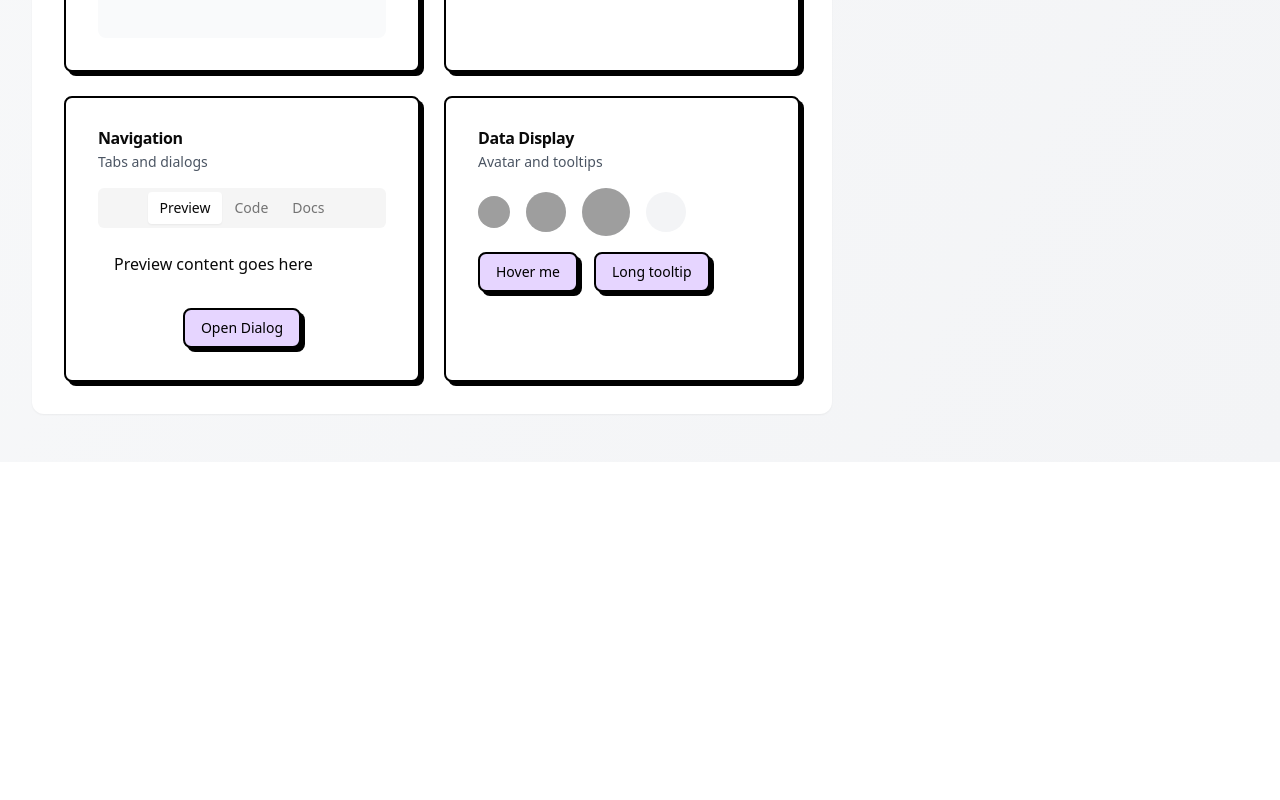
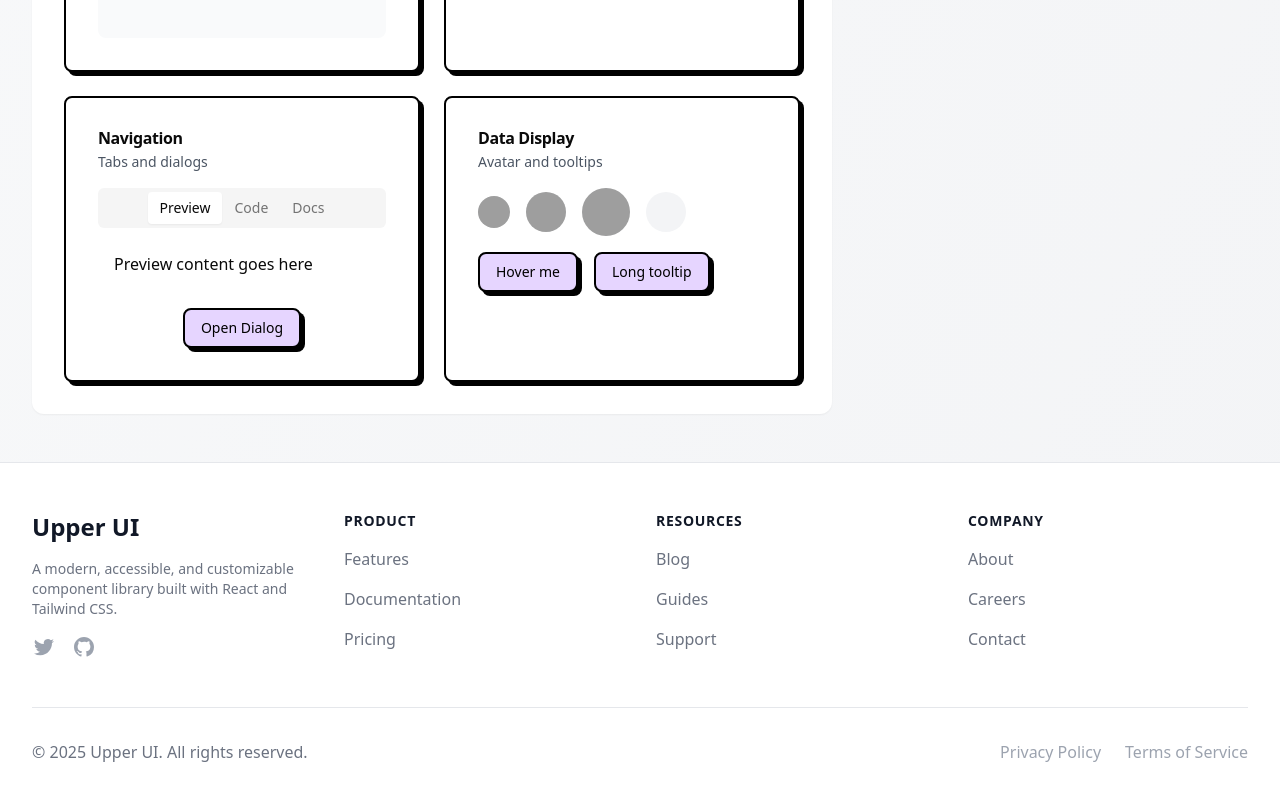
Before and after one commit to jiji262/upper-ui, a React (Vite) app: page / in a window 1280 px wide. Shown: the part 1866-2666 px from the top of the page. Before the commit the page ends 2328 px from the top, so only its background shows below. Built offline with nearby package versions, Linux system fonts and the light colour scheme; grey boxes are pictures that could not be loaded.

Commit message:
add some components

```diff
--- a/src/App.tsx
+++ b/src/App.tsx
@@ -11,6 +11,7 @@
 import { Dialog, DialogTrigger, DialogContent, DialogHeader, DialogTitle, DialogDescription, DialogFooter } from './components/ui/feedback/dialog';
 import { Tabs, TabsList, TabsTrigger, TabsContent } from './components/ui/navigation/tabs';
 import { Alert } from './components/ui/feedback/alert';
+import { Footer } from './components/ui/layout/footer';
 
 function App() {
   const [progress, setProgress] = React.useState(13);
@@ -350,6 +351,9 @@
           </DialogFooter>
         </DialogContent>
       </Dialog>
+
+      {/* Footer */}
+      <Footer />
     </div>
   );
 }
--- /dev/null
+++ b/src/components/ui/layout/footer.tsx
@@ -0,0 +1,123 @@
+import React from 'react';
+import { Button } from '../data-entry/button';
+
+interface FooterProps {
+  className?: string;
+}
+
+export const Footer: React.FC<FooterProps> = ({ className = '' }) => {
+  return (
+    <footer className={`bg-white border-t border-gray-200 ${className}`}>
+      <div className="max-w-7xl mx-auto px-4 sm:px-6 lg:px-8 py-12">
+        <div className="grid grid-cols-1 md:grid-cols-4 gap-8">
+          {/* Company Info */}
+          <div className="space-y-4">
+            <div className="flex items-center space-x-2">
+              <span className="text-2xl font-bold text-gray-900">Upper UI</span>
+            </div>
+            <p className="text-sm text-gray-500">
+              A modern, accessible, and customizable component library built with React and Tailwind CSS.
+            </p>
+            <div className="flex space-x-4">
+              <a href="#" className="text-gray-400 hover:text-gray-500">
+                <span className="sr-only">Twitter</span>
+                <svg className="h-6 w-6" fill="currentColor" viewBox="0 0 24 24">
+                  <path d="M8.29 20.251c7.547 0 11.675-6.253 11.675-11.675 0-.178 0-.355-.012-.53A8.348 8.348 0 0022 5.92a8.19 8.19 0 01-2.357.646 4.118 4.118 0 001.804-2.27 8.224 8.224 0 01-2.605.996 4.107 4.107 0 00-6.993 3.743 11.65 11.65 0 01-8.457-4.287 4.106 4.106 0 001.27 5.477A4.072 4.072 0 012.8 9.713v.052a4.105 4.105 0 003.292 4.022 4.095 4.095 0 01-1.853.07 4.108 4.108 0 003.834 2.85A8.233 8.233 0 012 18.407a11.616 11.616 0 006.29 1.84" />
+                </svg>
+              </a>
+              <a href="#" className="text-gray-400 hover:text-gray-500">
+                <span className="sr-only">GitHub</span>
+                <svg className="h-6 w-6" fill="currentColor" viewBox="0 0 24 24">
+                  <path fillRule="evenodd" d="M12 2C6.477 2 2 6.484 2 12.017c0 4.425 2.865 8.18 6.839 9.504.5.092.682-.217.682-.483 0-.237-.008-.868-.013-1.703-2.782.605-3.369-1.343-3.369-1.343-.454-1.158-1.11-1.466-1.11-1.466-.908-.62.069-.608.069-.608 1.003.07 1.531 1.032 1.531 1.032.892 1.53 2.341 1.088 2.91.832.092-.647.35-1.088.636-1.338-2.22-.253-4.555-1.113-4.555-4.951 0-1.093.39-1.988 1.029-2.688-.103-.253-.446-1.272.098-2.65 0 0 .84-.27 2.75 1.026A9.564 9.564 0 0112 6.844c.85.004 1.705.115 2.504.337 1.909-1.296 2.747-1.027 2.747-1.027.546 1.379.202 2.398.1 2.651.64.7 1.028 1.595 1.028 2.688 0 3.848-2.339 4.695-4.566 4.943.359.309.678.92.678 1.855 0 1.338-.012 2.419-.012 2.747 0 .268.18.58.688.482A10.019 10.019 0 0022 12.017C22 6.484 17.522 2 12 2z" clipRule="evenodd" />
+                </svg>
+              </a>
+            </div>
+          </div>
+
+          {/* Product */}
+          <div>
+            <h3 className="text-sm font-semibold text-gray-900 tracking-wider uppercase">Product</h3>
+            <ul className="mt-4 space-y-4">
+              <li>
+                <a href="#" className="text-base text-gray-500 hover:text-gray-900">
+                  Features
+                </a>
+              </li>
+              <li>
+                <a href="#" className="text-base text-gray-500 hover:text-gray-900">
+                  Documentation
+                </a>
+              </li>
+              <li>
+                <a href="#" className="text-base text-gray-500 hover:text-gray-900">
+                  Pricing
+                </a>
+              </li>
+            </ul>
+          </div>
+
+          {/* Resources */}
+          <div>
+            <h3 className="text-sm font-semibold text-gray-900 tracking-wider uppercase">Resources</h3>
+            <ul className="mt-4 space-y-4">
+              <li>
+                <a href="#" className="text-base text-gray-500 hover:text-gray-900">
+                  Blog
+                </a>
+              </li>
+              <li>
+                <a href="#" className="text-base text-gray-500 hover:text-gray-900">
+                  Guides
+                </a>
+              </li>
+              <li>
+                <a href="#" className="text-base text-gray-500 hover:text-gray-900">
+                  Support
+                </a>
+              </li>
+            </ul>
+          </div>
+
+          {/* Company */}
+          <div>
+            <h3 className="text-sm font-semibold text-gray-900 tracking-wider uppercase">Company</h3>
+            <ul className="mt-4 space-y-4">
+              <li>
+                <a href="#" className="text-base text-gray-500 hover:text-gray-900">
+                  About
+                </a>
+              </li>
+              <li>
+                <a href="#" className="text-base text-gray-500 hover:text-gray-900">
+                  Careers
+                </a>
+              </li>
+              <li>
+                <a href="#" className="text-base text-gray-500 hover:text-gray-900">
+                  Contact
+                </a>
+              </li>
+            </ul>
+          </div>
+        </div>
+
+        {/* Bottom Section */}
+        <div className="mt-12 border-t border-gray-200 pt-8">
+          <div className="flex flex-col md:flex-row justify-between items-center">
+            <p className="text-base text-gray-500">
+              &copy; {new Date().getFullYear()} Upper UI. All rights reserved.
+            </p>
+            <div className="mt-4 md:mt-0 flex space-x-6">
+              <a href="#" className="text-gray-400 hover:text-gray-500">
+                Privacy Policy
+              </a>
+              <a href="#" className="text-gray-400 hover:text-gray-500">
+                Terms of Service
+              </a>
+            </div>
+          </div>
+        </div>
+      </div>
+    </footer>
+  );
+};
```
Also changed, not shown: 1 other file (tests, documents, lock files or other folders).
